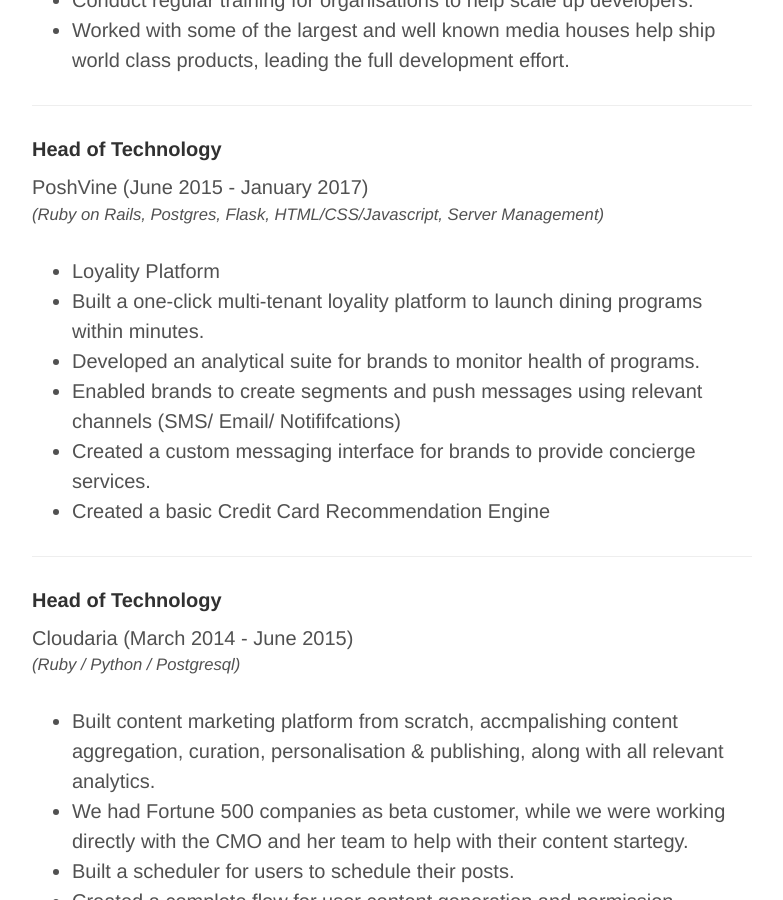
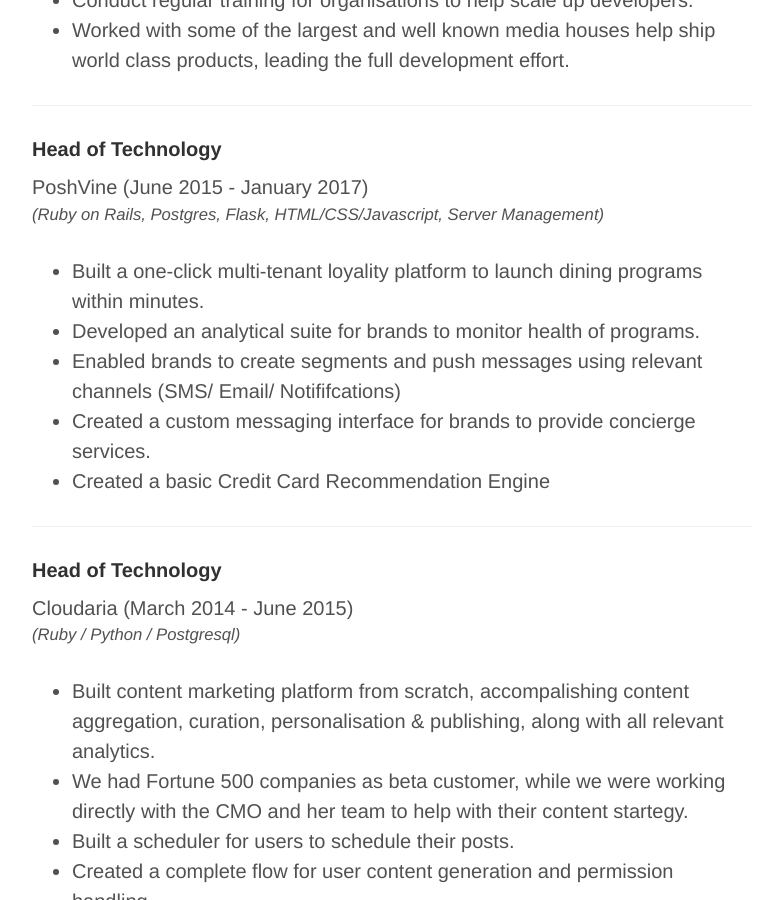
Before and after one commit to phoenixwizard/phoenixwizard1.github.io, a Jekyll site: the page built from portfolio.md, in a window 1280 px wide and 900 px high, scrolled down 1478 px. Shown: the whole window, without its empty margins (248-1031 px from the left). Built offline with Jekyll 4.4.1, drawn with Linux system fonts in a browser that asks for light colours; some of the changed text lies outside the part shown.

Commit message:
checking commit

```diff
--- a/portfolio.md
+++ b/portfolio.md
@@ -45,7 +45,6 @@
 PoshVine (June 2015 - January 2017)<br>
 <em> <sup>(Ruby on Rails, Postgres, Flask, HTML/CSS/Javascript, Server Management)</sup></em>
 
-- Loyality Platform
 - Built a one-click multi-tenant loyality platform to launch dining programs within minutes.
 - Developed an analytical suite for brands to monitor health of programs.
 - Enabled brands to create segments and push messages using relevant channels (SMS/ Email/ Notififcations)
@@ -58,7 +57,7 @@
 Cloudaria (March 2014 - June 2015) <br>
 <em> <sup>(Ruby / Python / Postgresql)</sup></em>
 
-- Built content marketing platform from scratch, accmpalishing content aggregation, curation, personalisation & publishing, along with all relevant analytics.
+- Built content marketing platform from scratch, accompalishing content aggregation, curation, personalisation & publishing, along with all relevant analytics.
 - We had Fortune 500 companies as beta customer, while we were working directly with the CMO and her team to help with their content startegy.
 - Built a scheduler for users to schedule their posts.
 - Created a complete flow for user content generation and permission handling.
```
Also changed, not shown: other parts of portfolio.md (+2 -1 lines).
